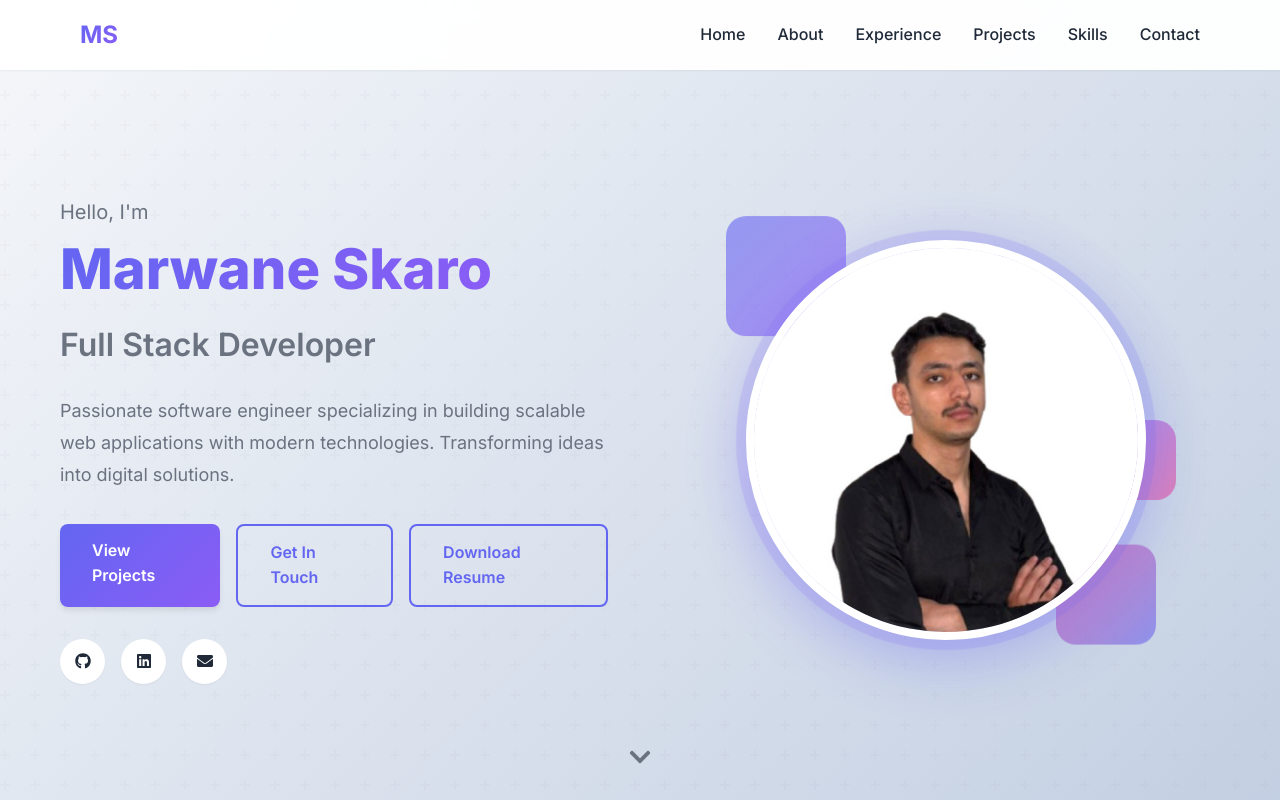
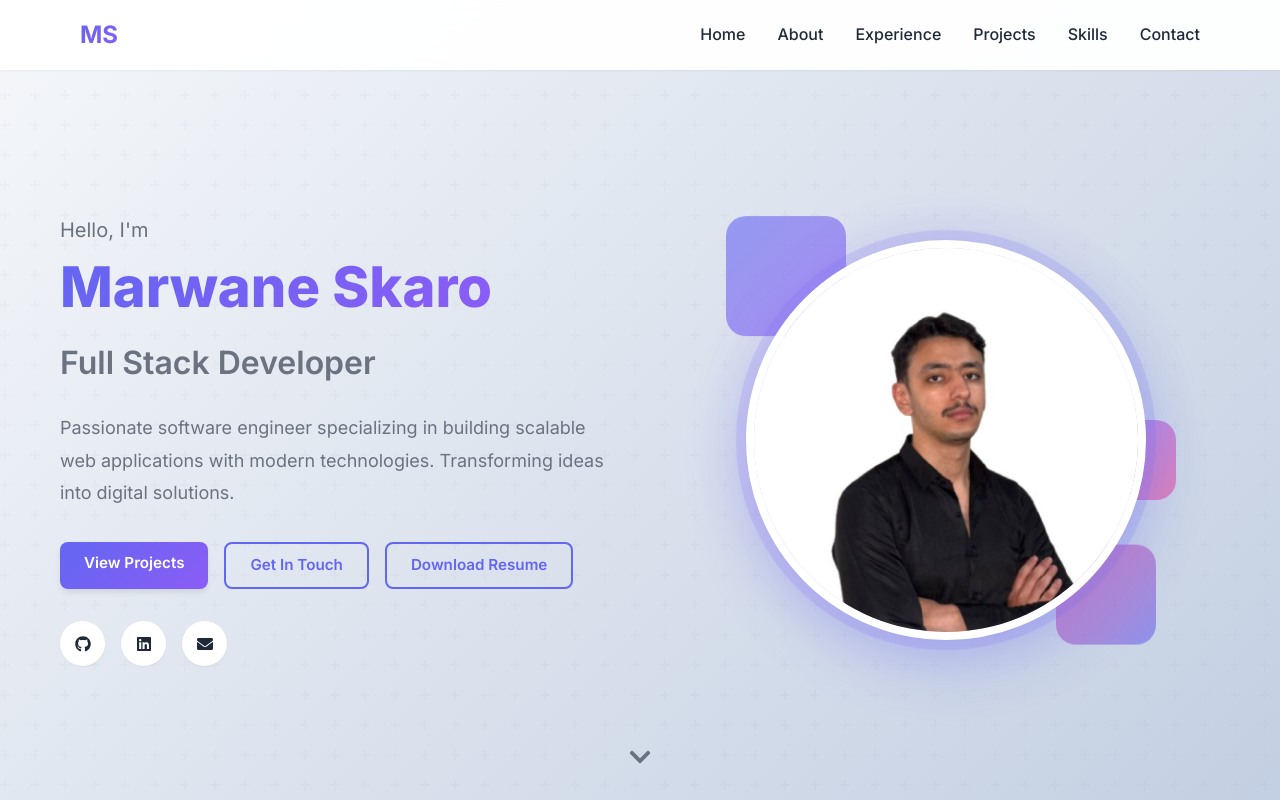
Before and after one commit to marwane2001/Portfoliov0, a React (Vite) app: page / in a window 1280 px wide. Shown: the top 800 px of the page. Built offline with nearby package versions, Linux system fonts and the light colour scheme.

Commit message:
Style: Make buttons less bulky and prevent text wrap

```diff
--- a/src/index.css
+++ b/src/index.css
@@ -212,13 +212,15 @@
 }
 
 .btn {
-    padding: 0.875rem 2rem;
+    padding: 0.6rem 1.5rem;
     border-radius: 0.5rem;
     text-decoration: none;
     font-weight: 600;
     transition: all 0.3s ease;
     display: inline-block;
     cursor: pointer;
+    white-space: nowrap;
+    font-size: 0.95rem;
 }
 
 .btn-primary {
@@ -382,6 +384,7 @@
     from {
         transform: rotate(0deg);
     }
+
     to {
         transform: rotate(360deg);
     }
@@ -805,6 +808,7 @@
         opacity: 0;
         transform: translateY(30px);
     }
+
     to {
         opacity: 1;
         transform: translateY(0);
@@ -816,6 +820,7 @@
         opacity: 0;
         transform: translateX(30px);
     }
+
     to {
         opacity: 1;
         transform: translateX(0);
@@ -823,18 +828,24 @@
 }
 
 @keyframes float {
-    0%, 100% {
+
+    0%,
+    100% {
         transform: translateY(0px);
     }
+
     50% {
         transform: translateY(-20px);
     }
 }
 
 @keyframes bounce {
-    0%, 100% {
+
+    0%,
+    100% {
         transform: translateX(-50%) translateY(0);
     }
+
     50% {
         transform: translateX(-50%) translateY(10px);
     }
@@ -996,4 +1007,6 @@
 }
 
 
-section { scroll-margin-top: 80px; }
+section {
+    scroll-margin-top: 80px;
+}
```
